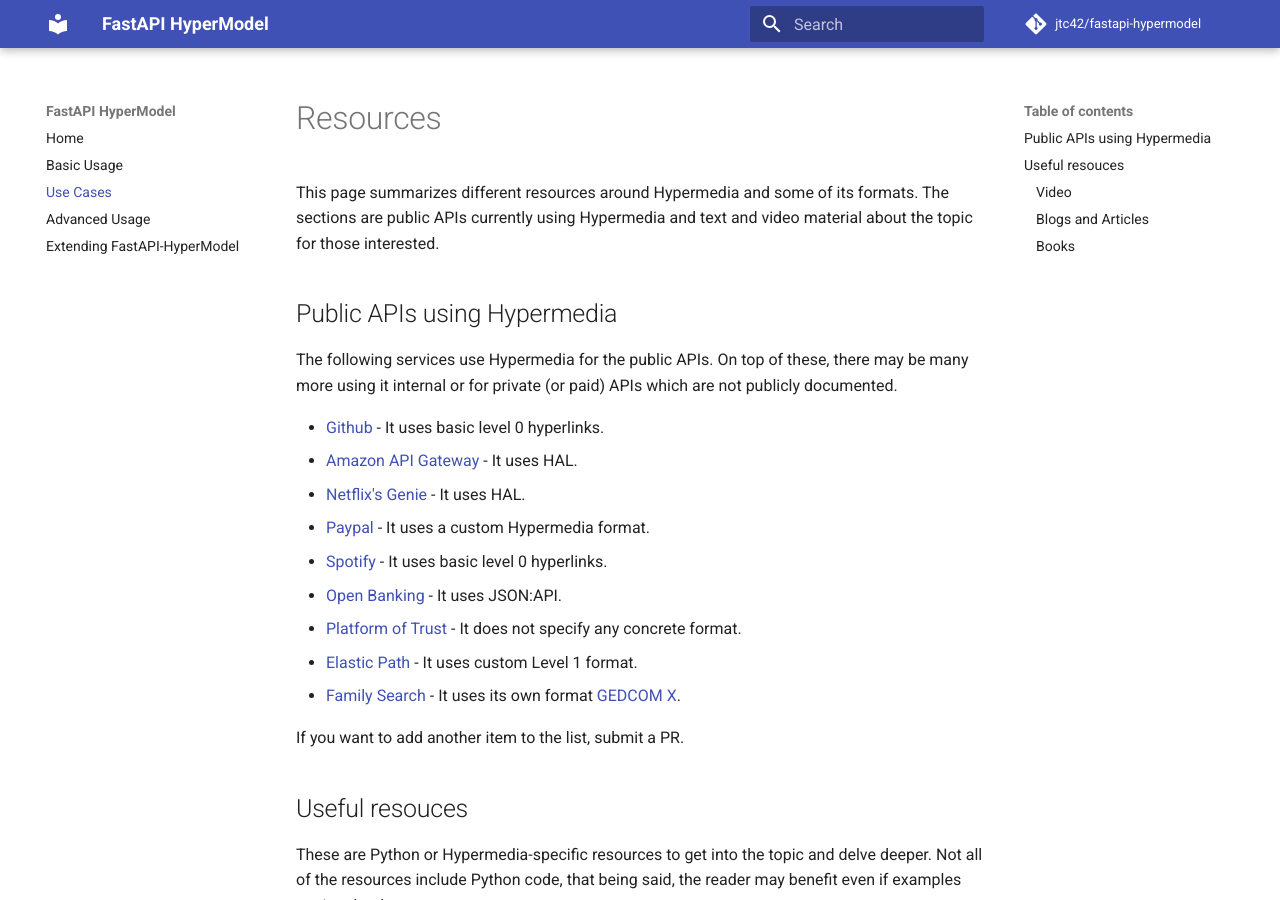
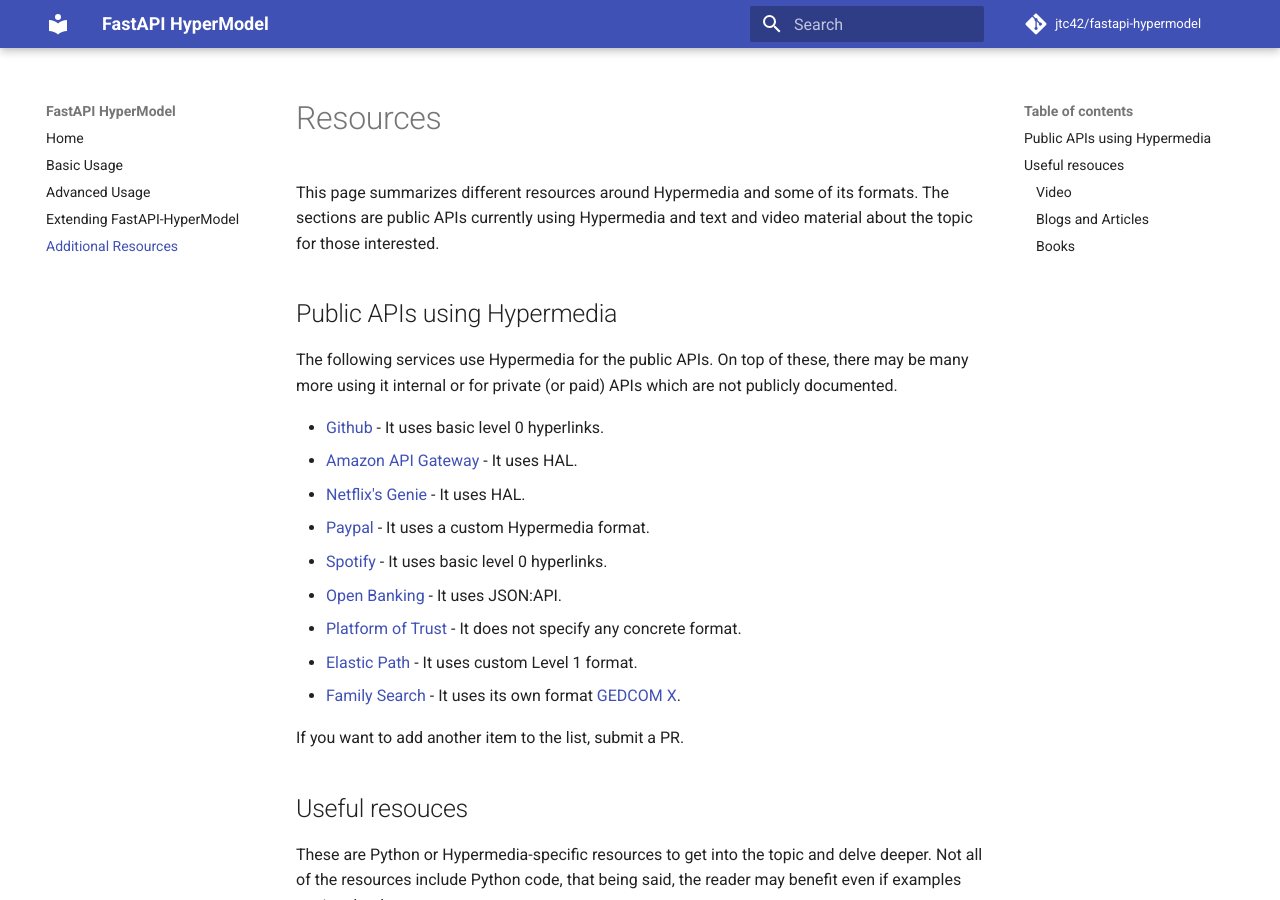
Before and after one commit to jtc42/fastapi-hypermodel, an MkDocs documentation site: the page built from docs/resources.md, in a window 1280 px wide and 900 px high. Built offline with MkDocs 1.6.1 and Material for MkDocs 9.7.7, drawn with Linux system fonts in a browser that asks for light colours; comment, search, counter and statistics services are not loaded.

Commit message:
Rename Section

```diff
--- a/mkdocs.yml
+++ b/mkdocs.yml
@@ -26,6 +26,6 @@
 nav:
   - Home: 'index.md'
   - Basic Usage: 'basics.md'
-  - Use Cases: 'use_cases.md'
   - Advanced Usage: 'advanced.md'
   - Extending FastAPI-HyperModel: 'extending.md'
+  - Additional Resources: 'resources.md'
```
Also changed, not shown: docs/resources.md (renamed from docs/use_cases.md).
